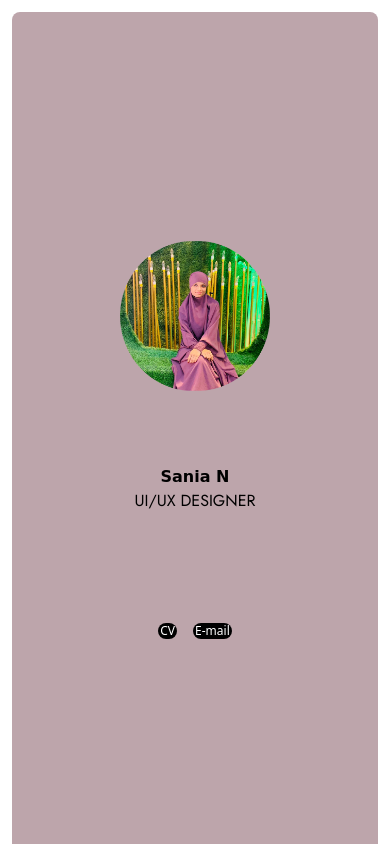
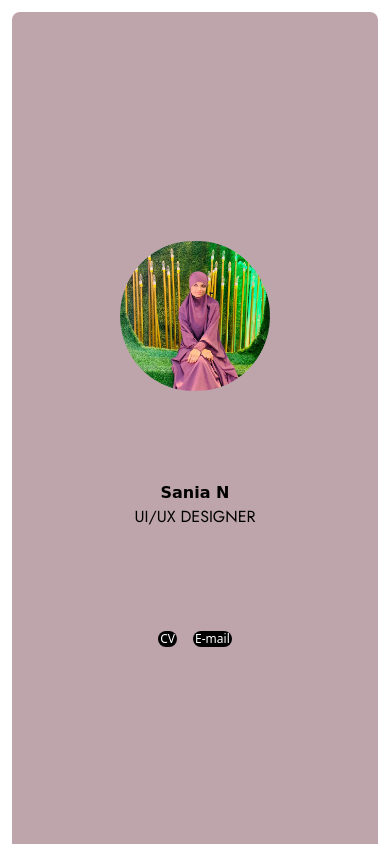
Before and after one commit to sania217/sania-s-portfolio, a website: page index.html in a window 390 px wide. Shown: the top 844 px of the page. Drawn offline with nearby package versions, Linux system fonts and the light colour scheme; a web font is replaced by a local one.

Commit message:
fixed mobile responsivness

```diff
--- a/index.html
+++ b/index.html
@@ -29,12 +29,7 @@
   }
 </script>
 
-
-
-
-
-
-  <title>Sania N</title>
+<title>Sania N</title>
 </head>
 <body class="">
   <!-- section 1-(image and name)  -->
@@ -56,7 +51,7 @@
               sm:w[150px] sm:h-[150px]"> <!--mx-auto → centers the image horizontally -->
             </div>
 
-          <div class="-mt-44 2xl:mb-24 order-2 lg:order-2 md:order-2  text-center
+          <div class="-mt-36 2xl:mb-24 order-2 lg:order-2 md:order-2  text-center
                          md:justify-items-center  ">
            <h1 class="font-klee font-semibold 2xl:text-5xl lg:text-4xl sm:text-3xl   ">Sania N
              </h1>
@@ -66,7 +61,7 @@
 
           <!-- cv and email buttons -->
 
-          <div class="-mt-56  order-3 lg:order-3 md:order-3  flex justify-center space-x-4
+          <div class="-mt-52  order-3 lg:order-3 md:order-3  flex justify-center space-x-4
                       2xl:mb-36 lg:mb-2 md:mb-12">
             <a class="bg-[#000000] hover:bg-gray-600  text-white px-0.5 py-0 text-xs
                                                         2xl:px-5 2xl:py-3 2xl:text-lg
```
